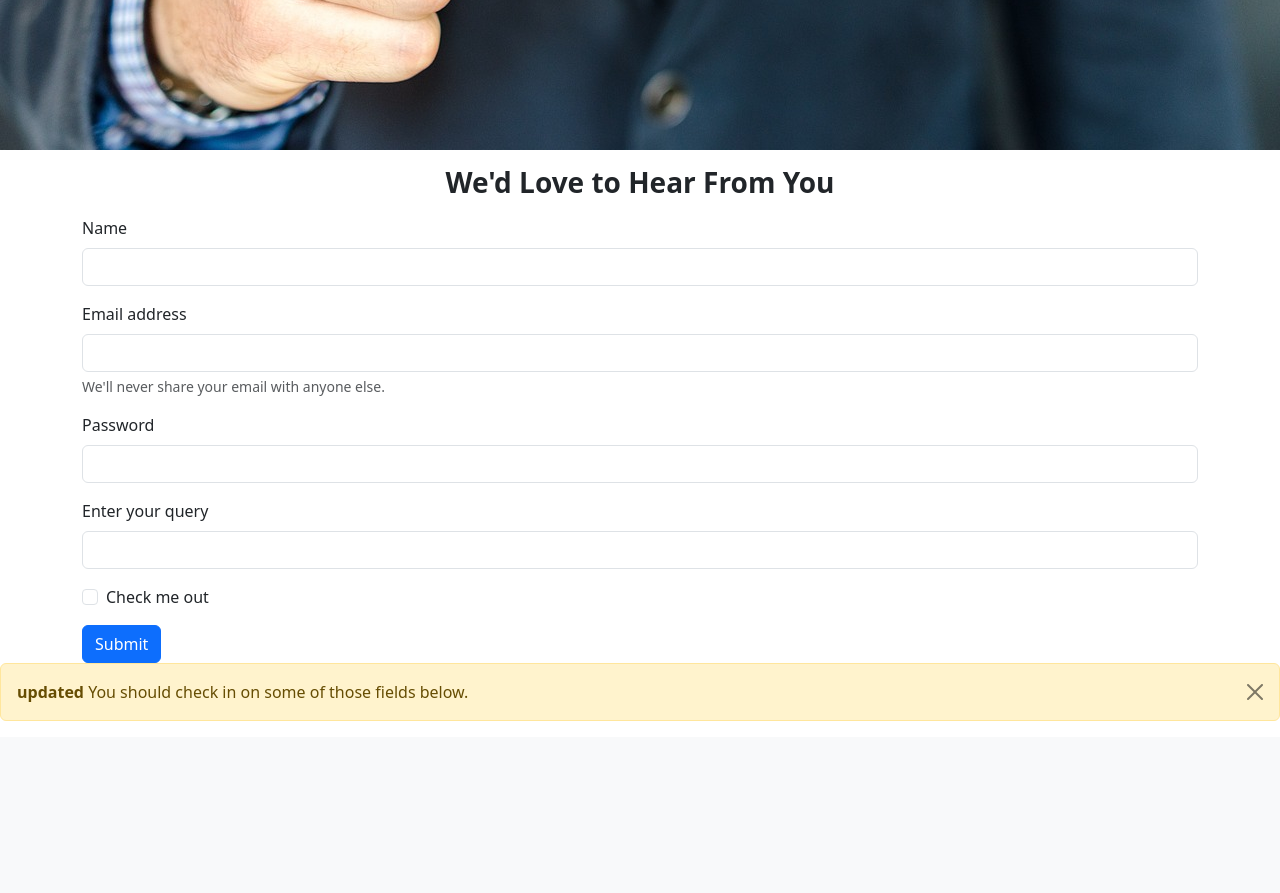
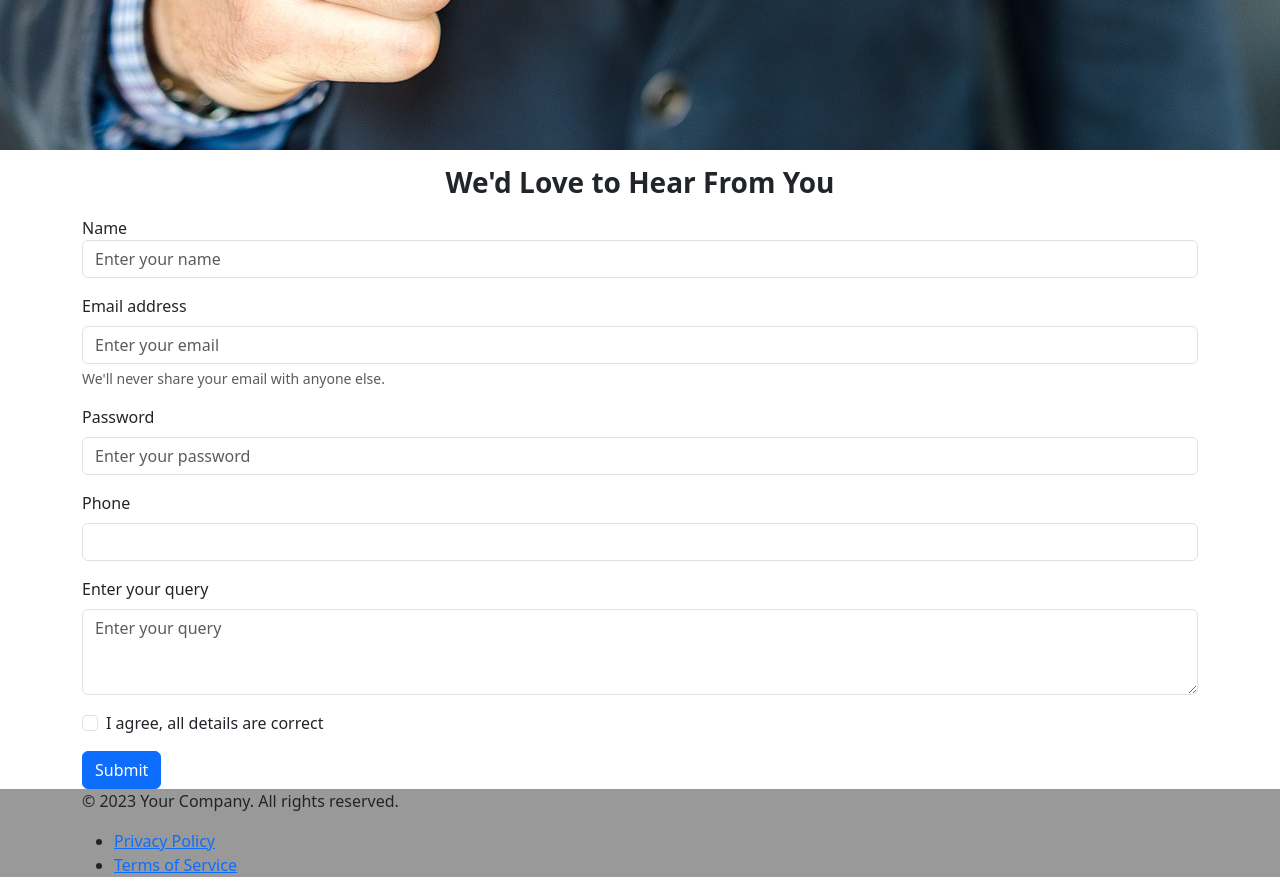
Before and after one commit to J4jyoti/my_online_meal, a Django app: page /contact in a window 1280 px wide. Shown: the part 754-1647 px from the top of the page. Before the commit the page ends 1475 px from the top, so only its background shows below. Run offline with Django 4.2, Linux system fonts and the light colour scheme.

Commit message:
first commit

```diff
--- a/home/urls.py
+++ b/home/urls.py
@@ -7,4 +7,5 @@ urlpatterns = [
     path('about', views.about, name='about'),
     path('services', views.services, name='services'),
     path('contact', views.contact, name='contact'),
+    path('gallery', views.gallery, name='gallery'),
 ]
--- a/home/views.py
+++ b/home/views.py
@@ -2,6 +2,7 @@ from django.shortcuts import render
 from datetime import datetime
 from home.models import Contact
 from django.contrib import messages
+
 
 
 # Create your views here.
@@ -18,19 +19,20 @@ def services(request):
     #return HttpResponse('this is services page')
     return render(request, 'services.html')
 
-def Gallery(request):
+def gallery(request):
     #return HttpResponse('this is about page')
-    return render(request, 'services.html')
+    return render(request, 'gallery.html')
 
 def contact(request):
-
     if request.method == "POST":
         name =  request.POST.get('name')
         email = request.POST.get('email')
         phone = request.POST.get('phone')
         desc =  request.POST.get('desc')
-        print("------------>>>>>",name, email, phone, desc,datetime.today())
+        # print('---------->> name=name, email=email, phone=phone, desc=desc, date=datetime.today()')
         contact = Contact(name=name, email=email, phone=phone, desc=desc, date=datetime.today())
         contact.save()
-        messages.success(request,'your form sucessfully updated')
+
+        messages.success(request, 'Your form has been successfully updated')
+
     return render(request, 'contact.html')
--- a/template/base.html
+++ b/template/base.html
@@ -33,7 +33,7 @@
                 </ul>
               </li>
               <li class="nav-item">
-                <a class="nav-link" href="/Gallery">Gallery</a>
+                <a class="nav-link" href="/gallery">Gallery</a>
               </li>
 
 
@@ -49,9 +49,32 @@
         </div>
       </nav>
 
+      {% if messages %}
+  {% for message in messages %}
+    <div class="alert alert-{{ message.tags }} alert-dismissible fade show" role="alert">
+      {{ message.text }}
+      <button type="button" class="btn-close" data-bs-dismiss="alert" aria-label="Close">
+        <span aria-hidden="true">&times;</span>
+      </button>
+    </div>
+  {% endfor %}
+{% endif %}
+
+
     <script src="https://cdn.jsdelivr.net/npm/bootstrap@5.3.0/dist/js/bootstrap.bundle.min.js" integrity="sha384-geWF76RCwLtnZ8qwWowPQNguL3RmwHVBC9FhGdlKrxdiJJigb/j/68SIy3Te4Bkz" crossorigin="anonymous"></script>
+
 
 
 {% block body %}{% endblock body %}
 </body>
+<footer style="background-color: rgba(0, 0, 0, 0.4);">
+  <div class="container">
+    <p>&copy; 2023 Your Company. All rights reserved.</p>
+    <ul>
+      <li><a href="#">Privacy Policy</a></li>
+      <li><a href="#">Terms of Service</a></li>
+    </ul>
+  </div>
+</footer>
+
 </html>
--- a/template/contact.html
+++ b/template/contact.html
@@ -9,41 +9,45 @@
 
 </div>
 
-<div class ="container my-3 text-center">
+<div class="container my-3 text-center">
   <h3><b>We'd Love to Hear From You</b></h3>
 </div>
-    <div class ="container">
-    <form  method="post" action="/contact" >
+
+<div class="container">
+  <form method="post" action="/contact">
     {% csrf_token %}
     <div class="mb-3">
-            <label for="name" class="form-label">Name</label>
-            <input type="text" class="form-control" id="name" name="name" aria-describedby="name">
-
+      <label for="name">Name</label>
+      <input type="text" class="form-control" id="name" name="name" placeholder="Enter your name">
     </div>
 
     <div class="mb-3">
       <label for="exampleInputEmail1" class="form-label">Email address</label>
-          <input type="email" class="form-control" id="exampleInputEmail1" aria-describedby="emailHelp">
+      <input type="email" class="form-control" id="exampleInputEmail1" name="email" placeholder="Enter your email">
       <div id="emailHelp" class="form-text">We'll never share your email with anyone else.</div>
     </div>
+
     <div class="mb-3">
       <label for="exampleInputPassword1" class="form-label">Password</label>
-          <input type="password" class="form-control" id="exampleInputPassword1">
+      <input type="password" class="form-control" id="exampleInputPassword1" name="password" placeholder="Enter your password">
     </div>
     <div class="mb-3">
+      <label for="phone" class="form-label">Phone</label>
+      <input type="phone" class="form-control" id="phone" name="phone" >
+    </div>
+
+    <div class="mb-3">
       <label for="desc" class="form-label">Enter your query</label>
-            <input type="textarea" class="form-control" id="desc" name="name" rows = 3>
+      <textarea class="form-control" id="desc" name="query" rows="3" placeholder="Enter your query"></textarea>
+    </div>
 
-          </div>
     <div class="mb-3 form-check">
       <input type="checkbox" class="form-check-input" id="exampleCheck1">
-          <label class="form-check-label" for="exampleCheck1">Check me out</label>
+      <label class="form-check-label" for="exampleCheck1"> I agree, all details are correct</label>
     </div>
+
     <button type="submit" class="btn btn-primary">Submit</button>
   </form>
 </div>
-<div class="alert alert-warning alert-dismissible fade show" role="alert">
-  <strong>updated</strong> You should check in on some of those fields below.
-  <button type="button" class="btn-close" data-bs-dismiss="alert" aria-label="Close"></button>
-</div>
+
   {% endblock body %}
```
Also changed, not shown: home/models.py (+4 -6 lines), template/about.html (+17 -11 lines), template/gallery.html (added, +46 -0 lines), db.sqlite3, home/migrations/0002_alter_contact_desc.py (added), home/migrations/0003_alter_contact_phone.py (added), home/migrations/0004_alter_contact_desc.py (added), static/img/img9.jpg (added). Lines whose indentation alone changed are shown as unchanged.
